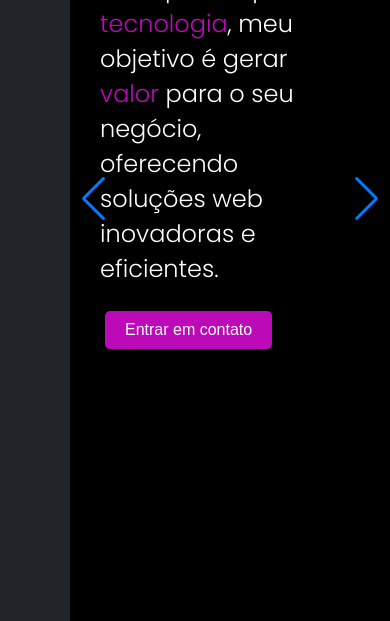
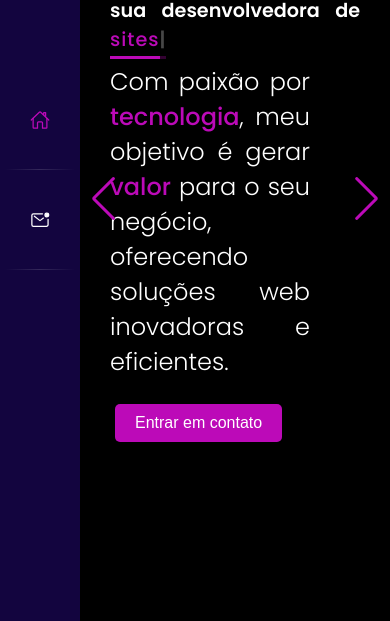
Before and after one commit to JoaolucasPM/LandingPage_Egide, a plain HTML site: page index.html in a window 390 px wide. Shown: the part 223-844 px from the top of the page. Drawn offline with nearby package versions, Linux system fonts and the light colour scheme.

Commit message:
"Alterando responsabilidade"

```diff
--- a/assets/CSS/style.css
+++ b/assets/CSS/style.css
@@ -1,6 +1,8 @@
 :root {
     --FontColor-Principal: #BC0AB8;
     --Font: "Poppins", sans-serif;
+    --Color-princial: #fff;
+    --Color-darkMenu: #13053F
 }
 
 /* Reset */
@@ -8,12 +10,18 @@
     padding: 0;
     margin: 0;
     box-sizing: border-box;
+
 }
 
 /* Corpo */
 body {
     height: 100vh;
     font-family: var(--Font);
+
+}
+
+#setas{
+    color: var(--FontColor-Principal);
 }
 
 /* Layout Principal */
@@ -28,7 +36,7 @@ aside {
     width: 200px;
     padding: 5px;
     height: 100%;
-    background-color: #212529;
+    background-color: var(--Color-darkMenu);
     backdrop-filter: blur(20px);
     display: flex;
     flex-direction: column;
@@ -38,6 +46,11 @@ aside {
 .SideImg {
     width: 50%;
     margin: 40px auto;
+}
+
+#link{
+
+    width: 50px;
 }
 
 .SideImg img {
@@ -58,7 +71,7 @@ aside li {
     align-items: center;
     padding: 20px;
     gap: 10px;
-    color: white;
+    color: var(--Color-princial);
     cursor: pointer;
     position: relative;
     transition-duration: 0.2s;
@@ -83,8 +96,10 @@ aside li i {
 }
 
 #p-link {
-    height: 150%;
     padding: 5px;
+    width: 20px;
+    height: 25px;
+
 }
 
 .activeLink {
@@ -112,7 +127,8 @@ aside li i {
     margin: auto;
     flex: 1;
     padding: 100px;
-    color: white;
+    color: var(--Color-princial);
+
 }
 
 .HomeContent h1 {
@@ -133,10 +149,11 @@ aside li i {
 
 .proffesions {
     color: var(--FontColor-Principal);
+    font-weight: 500;
 }
 
 h2 span {
-    color: #fff;
+    color: var(--Color-princial);
     padding-bottom: 3px;
     letter-spacing: 1px;
     border-bottom: 3.4px solid var(--FontColor-Principal);
@@ -163,7 +180,7 @@ h2 span {
     margin: 5px;
     cursor: pointer;
     background-color: var(--FontColor-Principal);
-    color: white;
+    color: var(--Color-princial);
     border-radius: 5px;
 }
 
@@ -178,28 +195,33 @@ h2 span {
 
 /* Estilos Gerais */
 p {
-    color: #fff;
+    color: var(--Color-princial);
+
 }
 
 a {
     text-decoration: none;
-    color: #fff;
+    color: var(--Color-princial);
+
 }
 
 /* Responsividade */
 @media (max-width: 768px) {
     aside {
-        width: 70px;
+        width: 80px;
         transition: width 0.1s ease;
     }
-
-
     .buttonGroup button {
         font-size: 1rem;
     }
-
+    ul{
+        display: flex;
+        position: relative;
+        top: 30vh;
+    }
     .HomeContent h1 {
         font-size: 1.8em;
+
     }
 
     .HomeContent h2 {
@@ -210,16 +232,27 @@ a {
     .SideImg,
     .SideImg img {
         display: none;
+
     }
 
-    .swiper-button-next, .swiper-button-prev {
+    .swiper-button-next,
+    .swiper-button-prev {
         width: 40px;
         height: 40px;
     }
+
     .HomeContent {
+        flex: 1;
+        margin: 30% auto;
+        padding: 30px;
+        text-align: justify;
 
+    }
+    #p-link {
 
-        padding: 30px;
+        width: 50px;
+        height: 50px;
+    ;
 
     }
 }
```
